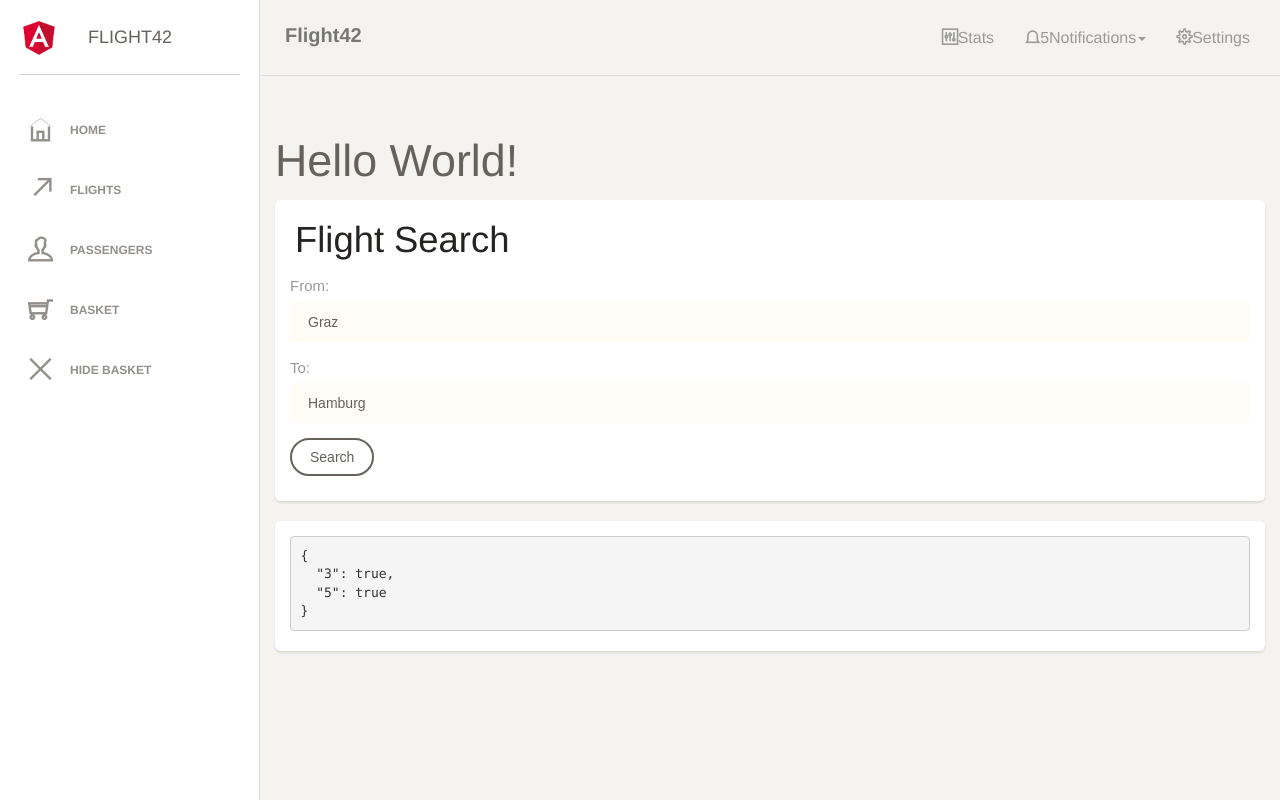
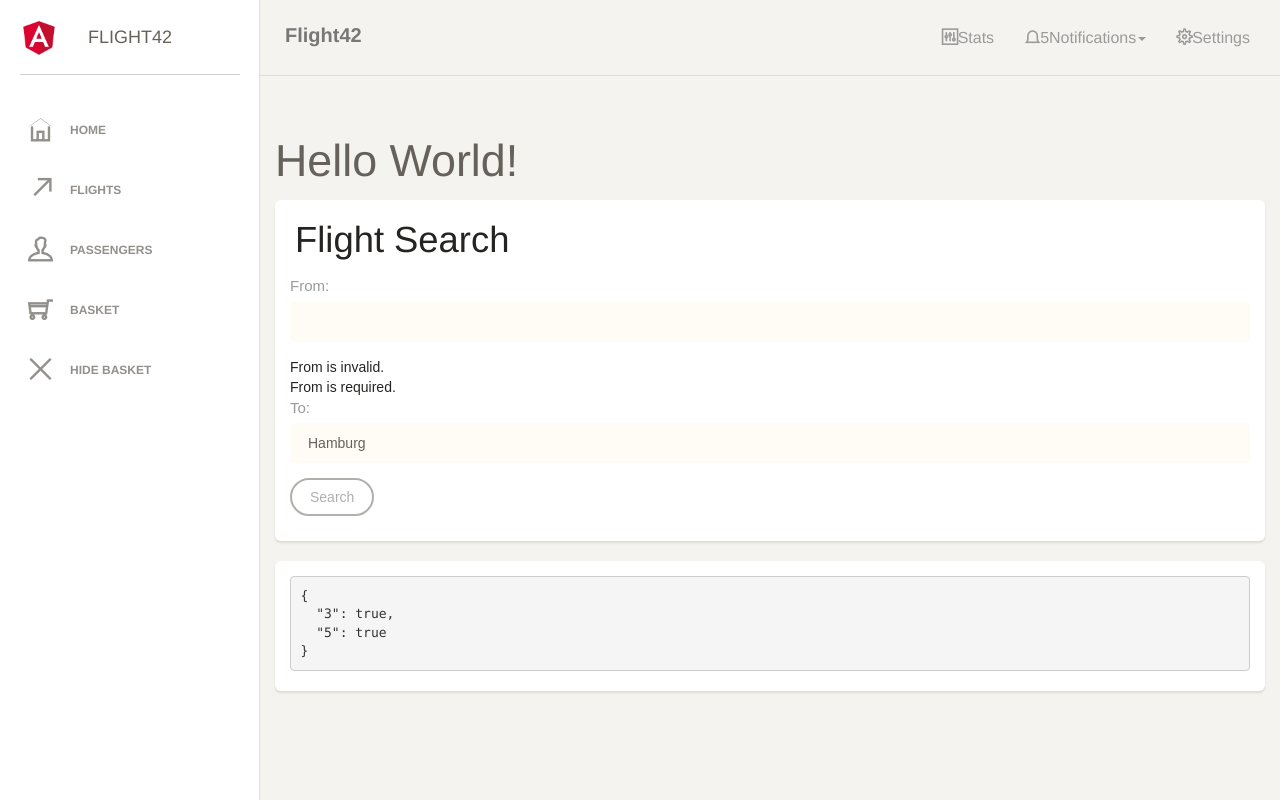
Before and after one commit to L-X-T/unigraz-essentials, an Angular app: page / in a window 1280 px wide. Built offline with nearby package versions, Linux system fonts and the light colour scheme; a web font is replaced by a local one.

Commit message:
[T-d forms] Built-in validators

```diff
--- a/src/app/flight-booking/flight-search/flight-search.component.html
+++ b/src/app/flight-booking/flight-search/flight-search.component.html
@@ -4,19 +4,53 @@
   </div>
 
   <div class="content">
-    <form>
+    <form #form="ngForm">
       <div class="form-group">
         <label>From:</label>
-        <input [(ngModel)]="from" name="from" class="form-control">
+        <input [(ngModel)]="from"
+               autocomplete="false"
+               name="from"
+               class="form-control"
+               required="required"
+               minlength="3"
+               maxlength="15"
+               pattern="[a-zA-ZäöüÄÖÜß ]*">
       </div>
+
+      <div *ngIf="form?.controls['from']?.invalid"> From is invalid. </div>
+
+      <div *ngIf="form?.controls['from']?.hasError('required')"> From is required. </div>
+
+      <div *ngIf="form?.controls['from']?.hasError('minlength')"> From minlength is 3. </div>
+
+      <div *ngIf="form?.controls['from']?.hasError('maxlength')"> From maxlength is 15. </div>
+
+      <div *ngIf="form?.controls['from']?.hasError('pattern')"> From has invalid input. </div>
+
       <div class="form-group">
         <label>To:</label>
-        <input [(ngModel)]="to" name="to" class="form-control">
+        <input [(ngModel)]="to"
+               name="to"
+               class="form-control"
+               required="required"
+               minlength="3"
+               maxlength="15"
+               pattern="[a-zA-ZäöüÄÖÜß ]*">
       </div>
+
+      <div *ngIf="form?.controls['to']?.invalid"> To is invalid. </div>
+
+      <div *ngIf="form?.controls['to']?.hasError('required')"> To is required. </div>
+
+      <div *ngIf="form?.controls['to']?.hasError('minlength')"> To minlength is 3. </div>
+
+      <div *ngIf="form?.controls['to']?.hasError('maxlength')"> To maxlength is 15. </div>
+
+      <div *ngIf="form?.controls['to']?.hasError('pattern')"> To has invalid input. </div>
 
       <div class="form-group">
         <button
-          [disabled]="!to || !from"
+          [disabled]="!to || !from || form.invalid"
           (click)="search()"
           class="btn btn-default">Search</button>
       </div>
--- a/src/app/flight-booking/flight-search/flight-search.component.ts
+++ b/src/app/flight-booking/flight-search/flight-search.component.ts
@@ -9,7 +9,7 @@ import { FlightService } from './flight.service';
   styleUrls: ['./flight-search.component.css']
 })
 export class FlightSearchComponent {
-  from = 'Graz';
+  from = '';
   to = 'Hamburg';
   flights: Flight[] = [];
   selectedFlight: Flight;
```
